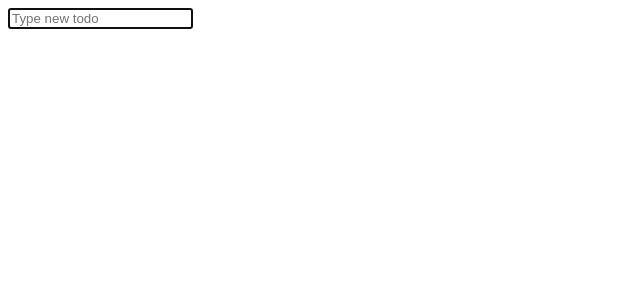
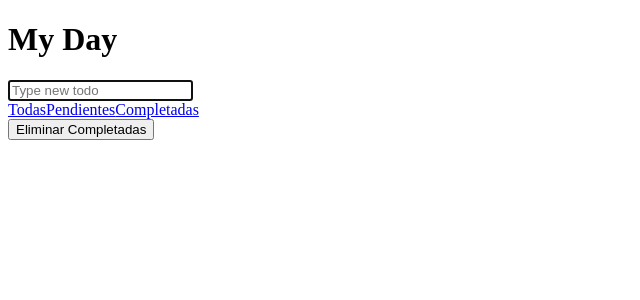
Before and after one commit to RiveraGisela/MyDayApp, a React (Vite) app: page / in a window 1280 px wide. Shown: the top 300 px of the page, without its empty margins (0-640 px from the left). Built offline with nearby package versions, Linux system fonts and the light colour scheme.

Commit message:
creacion del footer con enlaces

```diff
--- a/package.json
+++ b/package.json
@@ -11,7 +11,9 @@
   },
   "dependencies": {
     "react": "^18.3.1",
-    "react-dom": "^18.3.1"
+    "react-dom": "^18.3.1",
+    "react-router": "^6.27.0",
+    "react-router-dom": "^6.27.0"
   },
   "devDependencies": {
     "@eslint/js": "^9.11.1",
--- a/src/App.jsx
+++ b/src/App.jsx
@@ -1,14 +1,33 @@
+import { useState } from 'react'
+import  TaskInput  from './TaskInput/TaskInput'
+import { BrowserRouter as useLocation } from 'react-router-dom'
+import Footer from './Footer/Footer'
+
 import './App.css'
-import TaskInput from './TaskInput/TaskInput'
 
 function App() {
-
+  const [tasks, setTasks] = useState([]);
+  const filterTasks =(filter)=>{
+    if(filter === 'pending'){
+      return tasks.filter(task => !task.completed );
+    }
+    if(filter === 'completed'){
+      return tasks.filter(task => task.completed );
+    }
+    return tasks;
+  }
+  const filter = location.pathname.replace('/','') || 'all';
+  const filteredTasks = filterTasks(filter);
 
   return (
-    <>
-<TaskInput></TaskInput>
-    </>
-  )
+    <div className="app">
+        <h1>My Day</h1>
+        <TaskInput/>
+            <>
+            <Footer/>
+            </>
+    </div>
+);
 }
 
 export default App
--- /dev/null
+++ b/src/Footer/Footer.jsx
@@ -0,0 +1,23 @@
+import React from 'react';
+import { NavLink } from 'react-router-dom';
+
+const Footer = ({ filter, clearCompleted }) => {
+    return (
+        <footer>
+            <div className="filters">
+                <NavLink exact to="/all" activeClassName="selected">
+                    Todas
+                </NavLink>
+                <NavLink to="/pending" activeClassName="selected">
+                    Pendientes
+                </NavLink>
+                <NavLink to="/completed" activeClassName="selected">
+                    Completadas
+                </NavLink>
+            </div>
+            <button onClick={clearCompleted}>Eliminar Completadas</button>
+        </footer>
+    );
+};
+
+export default Footer;
--- a/src/main.jsx
+++ b/src/main.jsx
@@ -1,10 +1,7 @@
-import { StrictMode } from 'react'
-import { createRoot } from 'react-dom/client'
-import App from './App.jsx'
-import './index.css'
+import React from 'react';
+import ReactDOM from 'react-dom/client';
+import { BrowserRouter } from 'react-router-dom';
+import App from './App.jsx';
+import './index.css';
 
-createRoot(document.getElementById('root')).render(
-  <StrictMode>
-    <App />
-  </StrictMode>,
-)
+ReactDOM.createRoot(document.getElementById('root')).render(<BrowserRouter><App/></BrowserRouter>);
```
Also changed, not shown: 1 other file (tests, documents, lock files or other folders).
